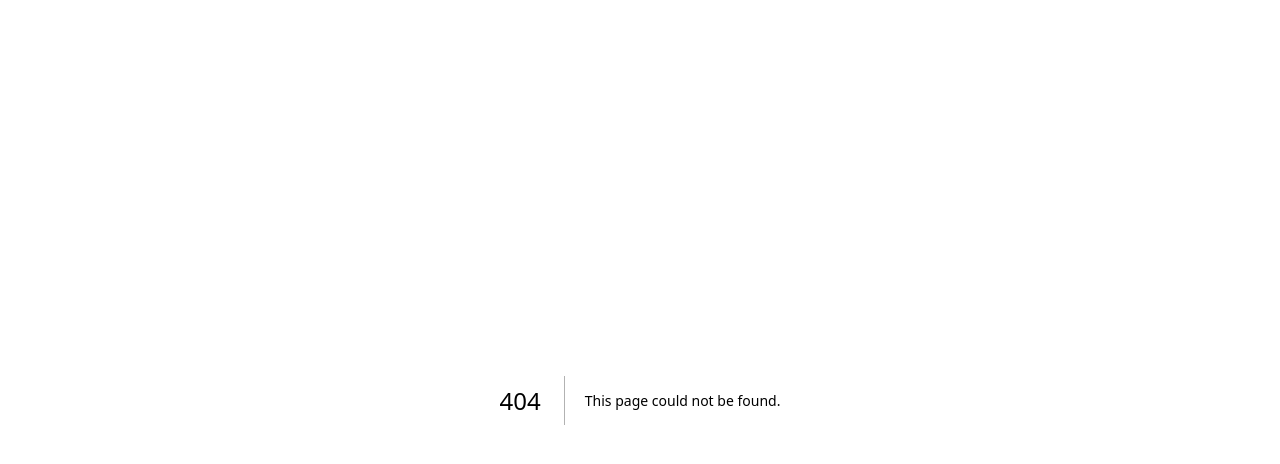
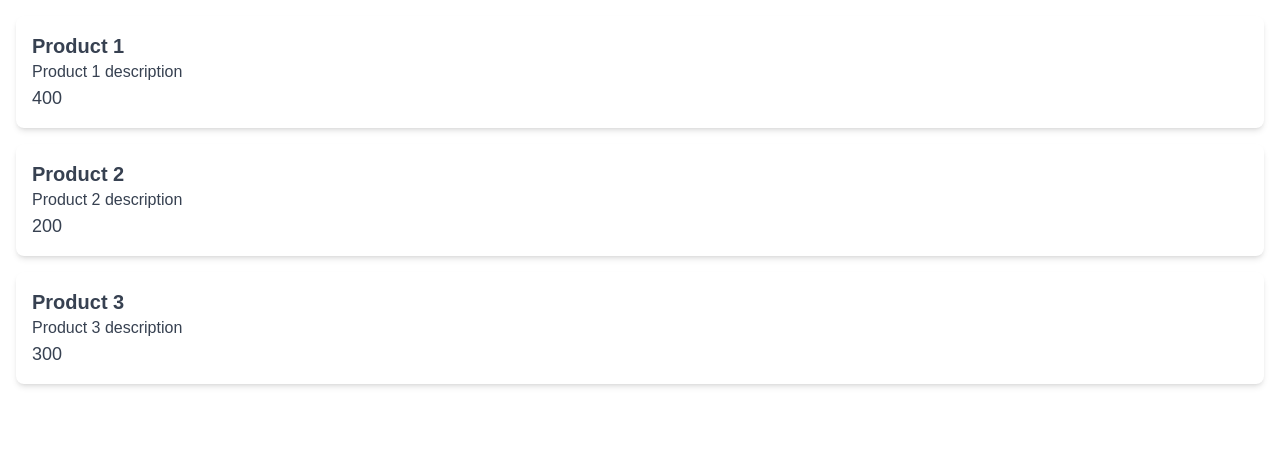
Before and after one commit to shyamexe/next-js-data-fetching, a Next.js app: page /products in a window 1280 px wide. Before the commit this address had no page. Shown: the top 464 px of the page. Built offline with nearby package versions, Linux system fonts and the light colour scheme; data requests are answered from the project's data file.

Commit message:
Caching Data

```diff
--- a/db.json
+++ b/db.json
@@ -3,7 +3,7 @@
         {
             "id":1,
             "title":"Product 1",
-            "price":100,
+            "price":400,
             "description":"Product 1 description"
         },
         {
--- /dev/null
+++ b/src/app/products/page.tsx
@@ -0,0 +1,28 @@
+type Product = {
+    id:number,
+    title:string,
+    price:number,
+    description: string,
+}
+
+
+export default async function ProductsPage(){
+    const response = await fetch('http://localhost:3001/products');
+    const products = await response.json();
+
+    return (
+        <ul className="space-y-4 p-4">
+            {products.map((product: Product)=>(
+                <li
+                key={product.id}
+                className="p-4 bg-white shadow-md rounded-lg text-gray-700">
+                    <h2 className="text-xl font-semibold">
+                        {product.title}
+                    </h2>
+                    <p>{product.description}</p>
+                    <p className="text-lg font-medium">{product.price}</p>
+                </li>
+            ))}
+        </ul>
+    );
+}
```
Also changed, not shown: 1 other file (tests, documents, lock files or other folders).
